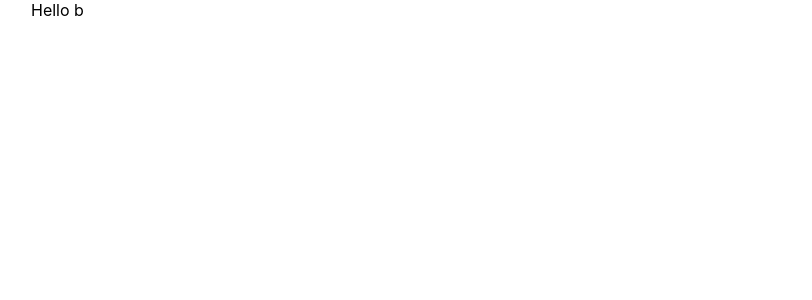
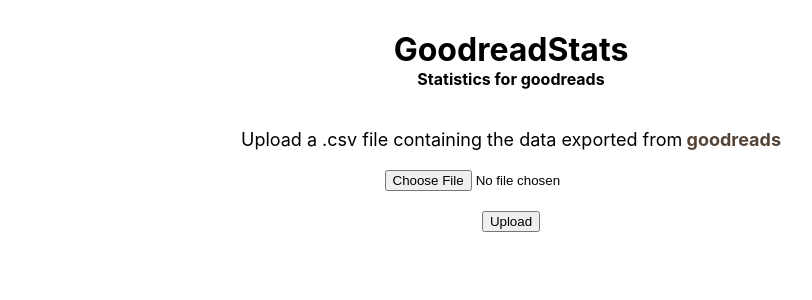
Before and after one commit to puravparab/goodreadstats, a Next.js app: page / in a window 1280 px wide. Shown: the top 300 px of the page, without its empty margins (129-941 px from the left). Built offline with nearby package versions, Linux system fonts and the light colour scheme.

Commit message:
created home page and file upload

```diff
--- /dev/null
+++ b/components/FileUpload.js
@@ -0,0 +1,22 @@
+import styles from '../styles/FileUpload.module.css'
+
+const FileUpload = () => {
+	return (
+		<div className={styles.fileUploadSection}>
+			<p>
+				Upload a .csv file containing the data exported from
+				<a target="_blank" rel="noopener"href="https://www.goodreads.com/review/import"> goodreads
+				</a>
+			</p>
+
+			<div className={styles.fileInput}>
+				 <input type="file" accept=".csv" />
+				 <button>
+				 	Upload
+				 </button>
+			</div>
+		</div>
+	)
+}
+
+export default FileUpload
--- /dev/null
+++ b/components/Header.js
@@ -0,0 +1,16 @@
+import styles from '../styles/Layout.module.css'
+
+const Header = () => {
+	return (
+		<div className={styles.header}>
+			<h1>
+				GoodreadStats
+			</h1>
+			<h4>
+				Statistics for goodreads
+			</h4>
+		</div>
+	)
+}
+
+export default Header
--- a/pages/_app.js
+++ b/pages/_app.js
@@ -1,9 +1,22 @@
+
+import Head from 'next/head'
 import Layout from '../components/Layout.js'
 import '../styles/globals.css'
 
 function MyApp({ Component, pageProps }) {
 	return (
 		<>
+			<Head>
+				<link rel="icon" href="" />
+				<meta name="author" content="goodreadstats" />
+				<meta name="twitter:card" content="" />
+				<meta name="twitter:image" content="" />
+				<meta name="twitter:site" content="" />
+				<meta name="twitter:creator" content="" />
+				<meta property="og:type" content="website" />
+				<meta property="og:image" content="" />
+			</Head>
+
 			<Layout>
 				<Component {...pageProps} />
 			</Layout>
--- a/pages/index.js
+++ b/pages/index.js
@@ -1,9 +1,28 @@
+import Head from 'next/head'
+
+import Header from '../components/Header.js'
+import FileUpload from '../components/FileUpload.js'
+
 const Home = () => {
 	return (
 		<>
-			<div>
-				<p>Hello b</p>
-			</div>
+			<Head>
+				<title>Goodreadstats</title>
+				<meta
+					name="description"
+					content="Statistics for Goodreads"
+				/>
+				<link rel="canonical" href="/" />
+				<meta property="og:title" content=">Goodreadstats" />
+				<meta property="og:url" content="" />
+				<meta
+					property="og:description"
+					content="Statistics for Goodreads"
+				/>
+			</Head>
+
+			<Header />
+			<FileUpload />
 		</>
 	)
 }
--- /dev/null
+++ b/styles/FileUpload.module.css
@@ -0,0 +1,32 @@
+.fileUploadSection{
+	display: flex;
+	flex-direction: column;
+	justify-content: center;
+	align-items: center;
+	font-size: 18px;
+	width: 100%;
+	margin: 20px 0px;
+	text-align: center;
+}
+
+.fileUploadSection a{
+	color: rgb(85, 67,53);
+	font-weight: bold;
+}
+.fileUploadSection a:hover{
+	color: rgb(88, 83, 78);
+	font-weight: bold;
+}
+
+.fileInput{
+	display: flex;
+	flex-direction: column;
+	justify-content: center;
+	align-items: center;
+	margin: 20px;
+	width: 100%;
+}
+
+.fileInput button{
+	margin: 20px 0px;
+}
--- a/styles/Layout.module.css
+++ b/styles/Layout.module.css
@@ -15,6 +15,16 @@
   margin: 0px auto;
 }
 
+.header{
+  display: flex;
+  flex-direction: column;
+  justify-content: center;
+  align-items: center;
+  margin: 10px 0px;
+  padding: 20px 0px;
+  width: 100%;
+}
+
 @media (max-width: 900px){
   .pageLayout{
     width: 95%;
```
Also changed, not shown: 1 other file (tests, documents, lock files or other folders).
